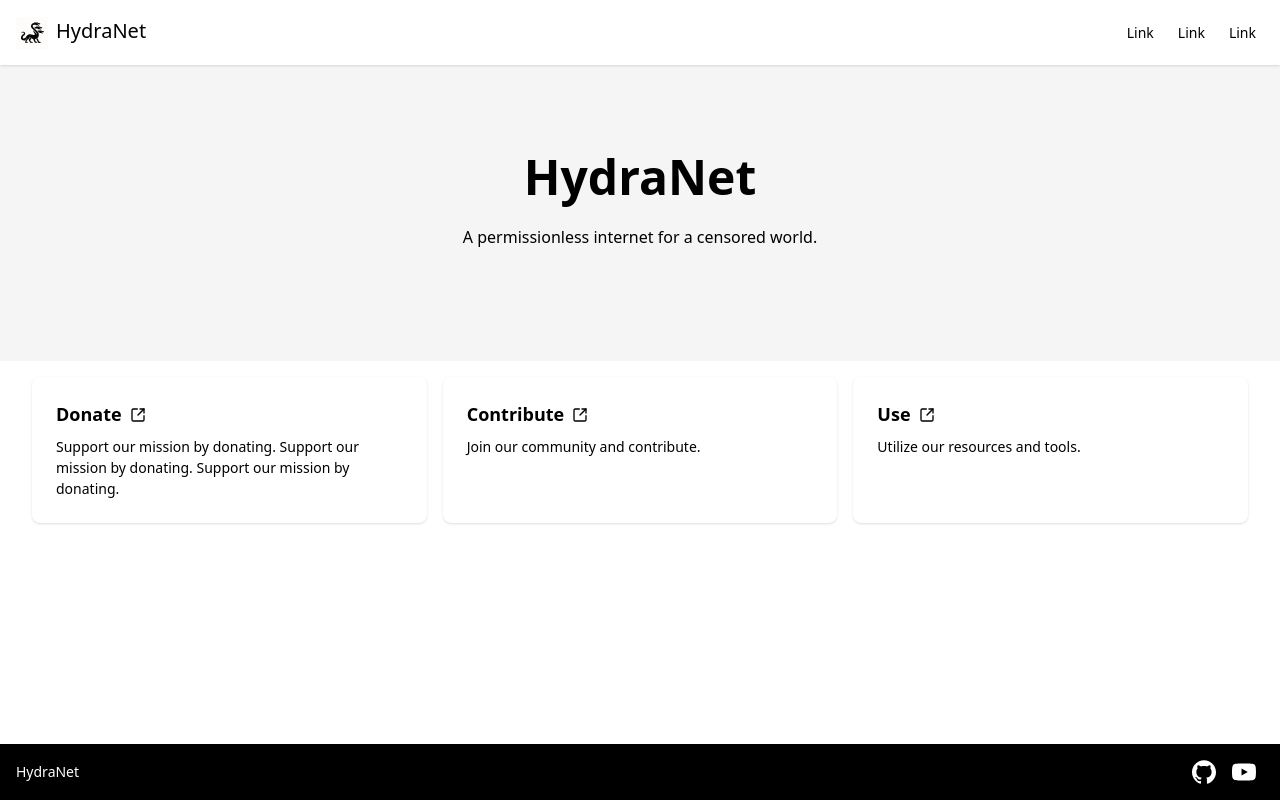
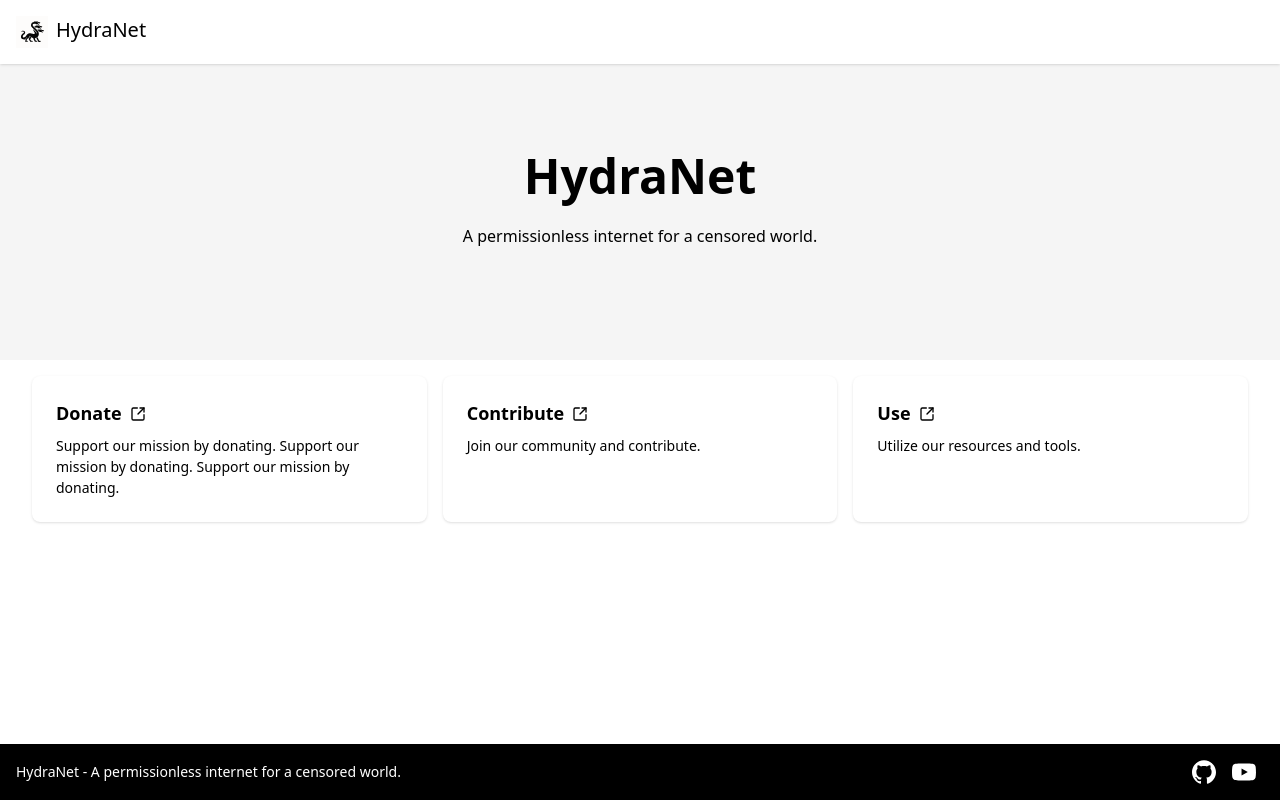
Before and after one commit to HydraInternet/website, a React (Vite) app: page / in a window 1280 px wide. Built offline with nearby package versions, Linux system fonts and the light colour scheme.

Commit message:
Generalised the way I'll define navigation and footer links

```diff
--- a/src/_ui/footer.tsx
+++ b/src/_ui/footer.tsx
@@ -1,19 +1,25 @@
-import Github from "@/_assets/github.svg";
-import YouTube from "@/_assets/youtube.svg";
+import { FooterItems } from "@/config";
 
 export function Footer() {
   return (
     <footer className="footer sm:footer-horizontal bg-neutral text-neutral-content items-center p-4 pr-6">
       <aside className="w-full">
-        <p>HydraNet</p>
+        <p>HydraNet - A permissionless internet for a censored world.</p>
       </aside>
       <nav className="w-full flex flex-row justify-end gap-4">
-        <a className="cursor-not-allowed">
-          <img src={Github} alt="GitHub" className="h-6 w-6 invert" />
-        </a>
-        <a className="cursor-not-allowed">
-          <img src={YouTube} alt="YouTube" className="h-6 w-6 invert" />
-        </a>
+        {FooterItems.map((item, index) => {
+          return (
+            <a
+              key={index}
+              href={item.href}
+              target="_blank"
+              rel="noreferrer noopener"
+              className="h-6 w-6"
+            >
+              {item.icon}
+            </a>
+          );
+        })}
       </nav>
     </footer>
   );
--- a/src/_ui/nav.tsx
+++ b/src/_ui/nav.tsx
@@ -1,4 +1,5 @@
 import logo from "/logo.svg";
+import { NavItems } from "@/config";
 
 export function NavBar() {
   return (
@@ -11,15 +12,11 @@ export function NavBar() {
       </div>
       <div className="flex-none">
         <ul className="menu menu-horizontal px-1">
-          <li>
-            <a>Link</a>
-          </li>
-          <li>
-            <a>Link</a>
-          </li>
-          <li>
-            <a>Link</a>
-          </li>
+          {NavItems.map((item) => (
+            <li key={item.href}>
+              <a href={item.href}>{item.title}</a>
+            </li>
+          ))}
         </ul>
       </div>
     </div>
--- /dev/null
+++ b/src/config.tsx
@@ -0,0 +1,33 @@
+import type { ReactElement } from "react";
+
+import GithubIcon from "@/_assets/github.svg";
+import YouTubeIcon from "@/_assets/youtube.svg";
+
+type ILinkItem = {
+  label: string;
+  icon: ReactElement;
+  href: string;
+};
+
+// ----------- //
+// -- Links -- //
+// ----------- //
+
+const YouTube: ILinkItem = {
+  label: "YouTube",
+  icon: <img src={YouTubeIcon} alt="YouTube" className="invert" />,
+  href: "https://www.youtube.com/@HydraInternet",
+};
+
+const Github: ILinkItem = {
+  label: "GitHub",
+  icon: <img src={GithubIcon} alt="GitHub" className="invert" />,
+  href: "https://github.com/HydraInternet",
+};
+
+// ------------- //
+// -- Exports -- //
+// ------------- //
+
+export const NavItems: Array<ILinkItem> = []; // TODO
+export const FooterItems: Array<ILinkItem> = [Github, YouTube];
```
